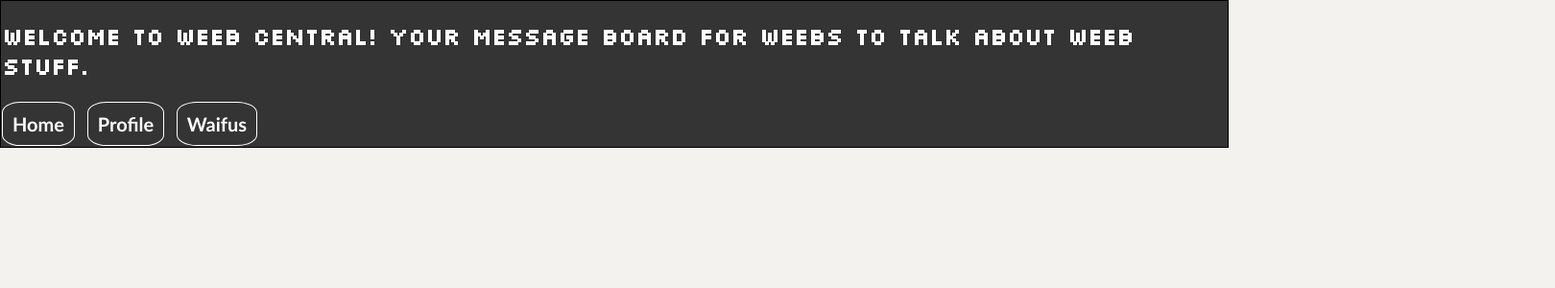
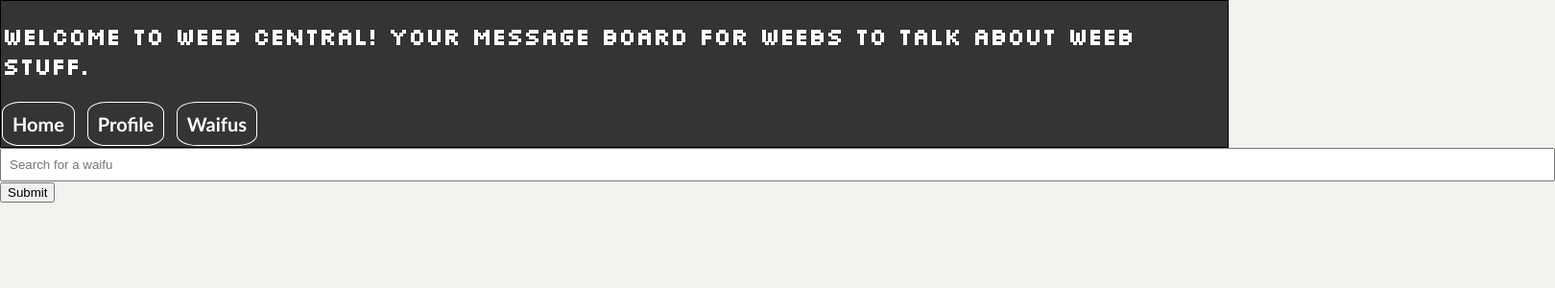
Before and after one commit to gclancy121/message-board-frontend, a React (Create React App) app: page /waifus/search-waifu in a window 1280 px wide. Shown: the top 300 px of the page at 96% size, 1620 px wide, since content can reach past the window. Built offline with nearby package versions, Linux system fonts and the light colour scheme; sample sign-in values are in the browser's storage.

Commit message:
added a search functionality

```diff
--- a/src/App.js
+++ b/src/App.js
@@ -1,6 +1,9 @@
 import React from 'react';
 
 import {Route, Routes} from 'react-router-dom';
+
+//PageEmpty
+import PageEmpty from './components/PageEmpty';
 
 //PrivateRoutes
 import PrivateRoutes from './utils/PrivateRoutes';
@@ -11,6 +14,7 @@ import AccountSettings from './components/auth/AccountSettings';
 import AllWaifus from './components/waifus/allWaifus';
 import AddWaifu from './components/waifus/addWaifu';
 import AdditionalInfo from './components/waifus/additionalInformation';
+import WaifuSearch from './components/waifus/waifuSearch';
 
 //Registration & Login
 import LoginForm from './components/auth/Login';
@@ -23,6 +27,7 @@ import Complaint from './components/non-user-actions/Complaint';
 
 import './css/App.css'
 
+
 const App = () => {
   return (
     <div>
@@ -31,6 +36,7 @@ const App = () => {
       </nav>
       <div>
         <Routes>
+          <Route path='*' element={<PageEmpty />} />
           <Route path='/' element={<LandingPage/>} />
           <Route path='/login' element={<LoginForm/>} />
           <Route path='/register' element={<RegisterForm/>} />
@@ -41,6 +47,7 @@ const App = () => {
             <Route element={<AccountSettings />} path='/settings' />
             <Route element={<AddWaifu />} path='/waifus/add-waifu' />
             <Route element={<AdditionalInfo />} path='/waifus/id=:id' />
+            <Route element={<WaifuSearch />} path='/waifus/search-waifu' />
           </Route>
         </Routes>
       </div>
--- a/src/components/LandingPage.js
+++ b/src/components/LandingPage.js
@@ -36,6 +36,12 @@ function LandingPage () {
             <h4>Most recent changes:</h4>
         </div>
         <div className='changelog'>
+            <p>Version: Pre-Alpha</p>
+            Date: 9/8/2022
+            <ul>
+                <li>Hmm today I will add a search functionality to waifus</li>
+                <li>Proper search functionality added, don't have to type the entire name now to get a result</li>
+            </ul>
             <p>Version: Pre-Alpha</p>
             Date: 9/7/2022
             <ul>
--- /dev/null
+++ b/src/components/PageEmpty.js
@@ -0,0 +1,12 @@
+import React from "react";
+
+function PageEmpty() {
+    return (
+        <div>
+            <h1>404</h1>
+            <p>This page does not exist.</p>
+        </div>
+    )
+}
+
+export default PageEmpty;
--- a/src/components/waifus/addWaifu.js
+++ b/src/components/waifus/addWaifu.js
@@ -108,7 +108,8 @@ function AddWaifu() {
                 </select>
             </div>
             <div className='form-group'>
-                <label>Picture: </label>
+                <label>Picture:
+                (Must be a direct image link)</label>
                 <input type='text' id='waifu-pic' name='waifu_picture' value={waifu.waifu_picture} onChange={handleChange} />
             </div>
             <div className='description-field'>
--- a/src/components/waifus/additionalInformation.js
+++ b/src/components/waifus/additionalInformation.js
@@ -12,10 +12,9 @@ function AdditionalInfo() {
         if (id == null) {
             navigate('/waifus')
         }
-        axios.get(`${URL}/waifus/${id}`).then(res => {
+        axios.get(`${URL}/waifus/id/${id}`).then(res => {
             setWaifu(res.data);
         });
-        console.log(waifu);
     }, [])
     function returnToList() {
         navigate('/waifus');
@@ -24,7 +23,7 @@ function AdditionalInfo() {
         <div className='addtl-info-container'>
             <img id='addtl-info-pic' src={waifu.waifu_picture}/>
             <h3>{waifu.waifu_name}</h3>
-            <p>{waifu.waifu_birth_month} {waifu.waifu_birth_day}</p>
+            <p>Birthday: {waifu.waifu_birth_month} {waifu.waifu_birth_day}</p>
             <p>{waifu.waifu_description}</p>
             <button onClick={returnToList}>Return</button>
         </div>
--- a/src/components/waifus/allWaifus.js
+++ b/src/components/waifus/allWaifus.js
@@ -16,16 +16,19 @@ const AllWaifus = () => {
         })
         }, [])
 
-    function nav() {
+    function navAdd() {
         navigate('/waifus/add-waifu');
+    }
+    function navSearch() {
+        navigate('/waifus/search-waifu');
     }
     return (
         <div className="waifu-list">
-            {/* <input type="search" placeholder="Search for a specific waifu" /> */}
-            <button onClick={nav}>Add A Waifu</button>
+            <button onClick={navSearch}>Search for a Waifu</button>
+            <button onClick={navAdd}>Add A Waifu</button>
             {waifus.map(waifu => <Waifu waifu={waifu} key={waifu.waifu_id}/>)}
         </div>
     )
 }
 
-export default AllWaifus
+export default AllWaifus;
--- /dev/null
+++ b/src/components/waifus/waifuSearch.js
@@ -0,0 +1,59 @@
+import React, {useState, useEffect} from "react";
+import axios from "axios";
+import URL from "../../utils/url";
+import Waifu from "./waifu";
+
+import '../../css/waifus/WaifuSearch.css';
+function WaifuSearch() {
+    const initialSearchState = {
+        waifu_search: ''
+    };
+
+    const [search, setSearch] = useState(initialSearchState);
+    const [waifus, setWaifus] = useState([]);
+
+    const handleChange = evt => {
+        setSearch({
+            ...search,
+            [evt.target.name]: evt.target.value
+        })
+    };
+   //functions related to searching
+    function searchWaifu(evt) {
+        evt.preventDefault();
+        const searchable = search.waifu_search;
+        axios.get(`${URL}/waifus/${searchable}`).then(res => {
+            setSearch(initialSearchState);
+            setWaifus(res.data);
+        })
+
+    }
+    function Conditional() {
+        if (waifus.length === 0) {
+            return (
+                <></>
+            )
+        } else {
+            return (
+                <div>
+                    {waifus.map(waifu => <Waifu waifu={waifu} key={waifu.waifu_id} />)}
+                </div>
+
+            )
+        }
+    }
+
+    return (
+        <>
+         <div className='search-container'>
+            <form className='search-box'>
+                <input type='text' placeholder='Search for a waifu' name='waifu_search' id='search' value={search.waifu_search} onChange={handleChange} />
+                <button onClick={searchWaifu}>Submit</button>
+            </form>
+        </div>
+        <Conditional />
+        </>
+    )
+}
+
+export default WaifuSearch;
```
Also changed, not shown: src/css/waifus/waifuSearch.css (added).
